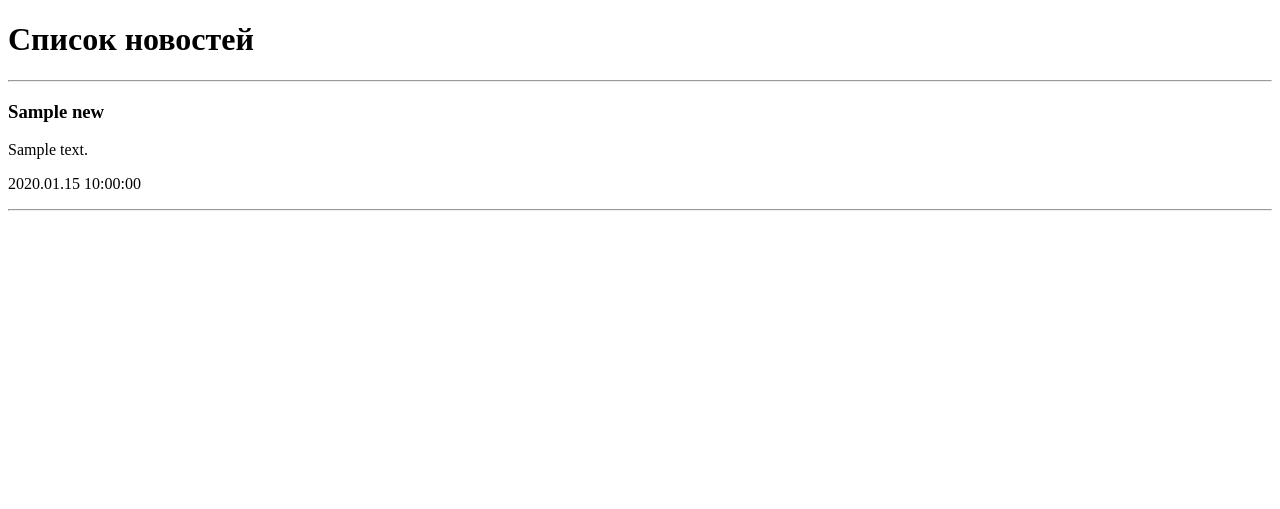
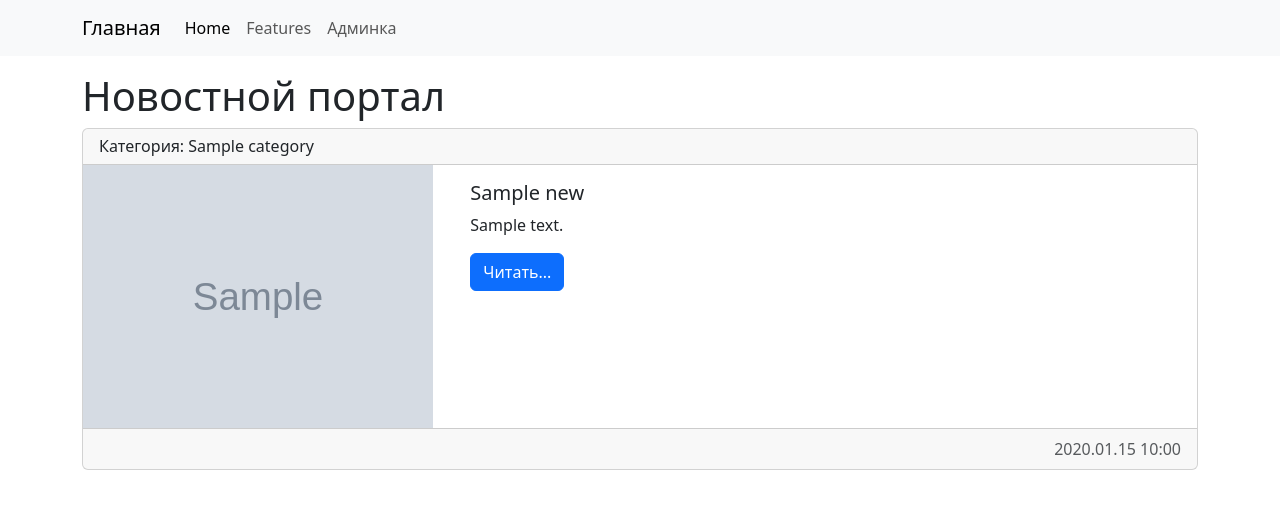
Before and after one commit to KrisRockDev/Django-blog-lessons, a Django app: page / in a window 1280 px wide. Shown: the top 509 px of the page. Run offline with Django 4.2, Linux system fonts and the light colour scheme; tables that the repository leaves empty hold one stand-in row (values such as "Sample post"); grey boxes marked "Sample" are stand-in pictures.

Commit message:
Выполнена верстка файла 'index.html'.

```diff
--- a/mysite/news/templates/news/index.html
+++ b/mysite/news/templates/news/index.html
@@ -2,19 +2,73 @@
 <html lang="en">
 <head>
     <meta charset="UTF-8">
+    <meta name="viewport" content="width=device-width, initial-scale=1">
     <title>{{ title }}</title>
+    <link href="https://cdn.jsdelivr.net/npm/bootstrap@5.3.0-alpha1/dist/css/bootstrap.min.css" rel="stylesheet"
+          integrity="sha384-GLhlTQ8iRABdZLl6O3oVMWSktQOp6b7In1Zl3/Jr59b6EGGoI1aFkw7cmDA6j6gD" crossorigin="anonymous">
 </head>
+
 <body>
-<h1>{{ title }}</h1>
-<hr>
+<nav class="navbar navbar-expand-lg bg-body-tertiary">
+    <div class="container">
+        <a class="navbar-brand" href="#">Главная</a>
+        <button class="navbar-toggler" type="button" data-bs-toggle="collapse" data-bs-target="#navbarNav"
+                aria-controls="navbarNav" aria-expanded="false" aria-label="Toggle navigation">
+            <span class="navbar-toggler-icon"></span>
+        </button>
+        <div class="collapse navbar-collapse" id="navbarNav">
+            <ul class="navbar-nav">
+                <li class="nav-item">
+                    <a class="nav-link active" aria-current="page" href="#">Home</a>
+                </li>
+                <li class="nav-item">
+                    <a class="nav-link" href="#">Features</a>
+                </li>
+                <li class="nav-item">
+                    <a class="nav-link" href="admin">Админка</a>
+                </li>
+            </ul>
+        </div>
+    </div>
+</nav>
 
-{% for item in news %}
-    <div>
-        <p><h3>{{item.title}}</h3></p>
-        <p>{{item.content}}</p>
-        <p>{{item.created_at|date:"Y.m.d H:i:s"}}</p>
+<div class="container mt-3">
+    <h1>{{ title }}</h1>
+    {% for item in news %}
+
+    <div class="card mb-3">
+        <h6 class="card-header">Категория: {{ item.category }}</h6>
+        <div class="row g-0">
+            <div class="col-md-4">
+                {% if item.photo %}
+                <img src="{{ item.photo.url }}" alt="" width="350" class="mr-3">
+                {% else %}
+                <img src="https://picsum.photos/id/1060/536/354?blur=2" alt="" width="350" class="mr-3">
+                {% endif %}
+            </div>
+
+            <div class="col-md-8">
+                <div class="card-body">
+                    <h5 class="card-title">{{ item.title }}</h5>
+                    <p class="card-text">{{ item.content|truncatewords:20 }}</p>
+                    <a href="#" class="btn btn-primary">Читать...</a>
+                </div>
+
+            </div>
+
+            <div class="card-footer text-muted text-end">
+                {{ item.created_at|date:"Y.m.d H:i" }}
+            </div>
+
+        </div>
     </div>
-    <hr>
-{% endfor %}
+
+    {% endfor %}
+</div>
+<script src="https://cdn.jsdelivr.net/npm/bootstrap@5.3.0-alpha1/dist/js/bootstrap.bundle.min.js"
+        integrity="sha384-w76AqPfDkMBDXo30jS1Sgez6pr3x5MlQ1ZAGC+nuZB+EYdgRZgiwxhTBTkF7CXvN"
+        crossorigin="anonymous">
+</script>
+
 </body>
 </html>
--- a/mysite/news/views.py
+++ b/mysite/news/views.py
@@ -4,12 +4,12 @@ from .models import News
 
 
 def index(request):
-    news = News.objects.order_by('-created_at')
+    news = News.objects.all()
     return render(
         request=request,
         template_name='news/index.html',
         context={
             'news': news,
-            'title': 'Список новостей'
+            'title': 'Новостной портал',
         },
     )
```
